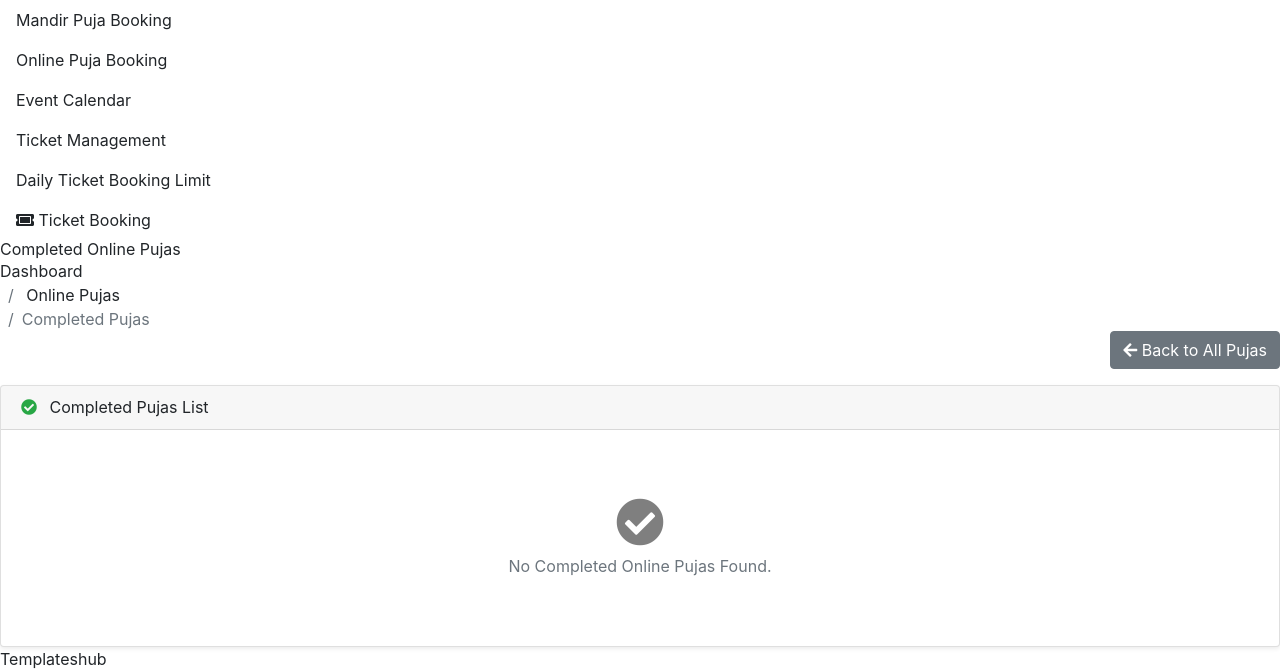
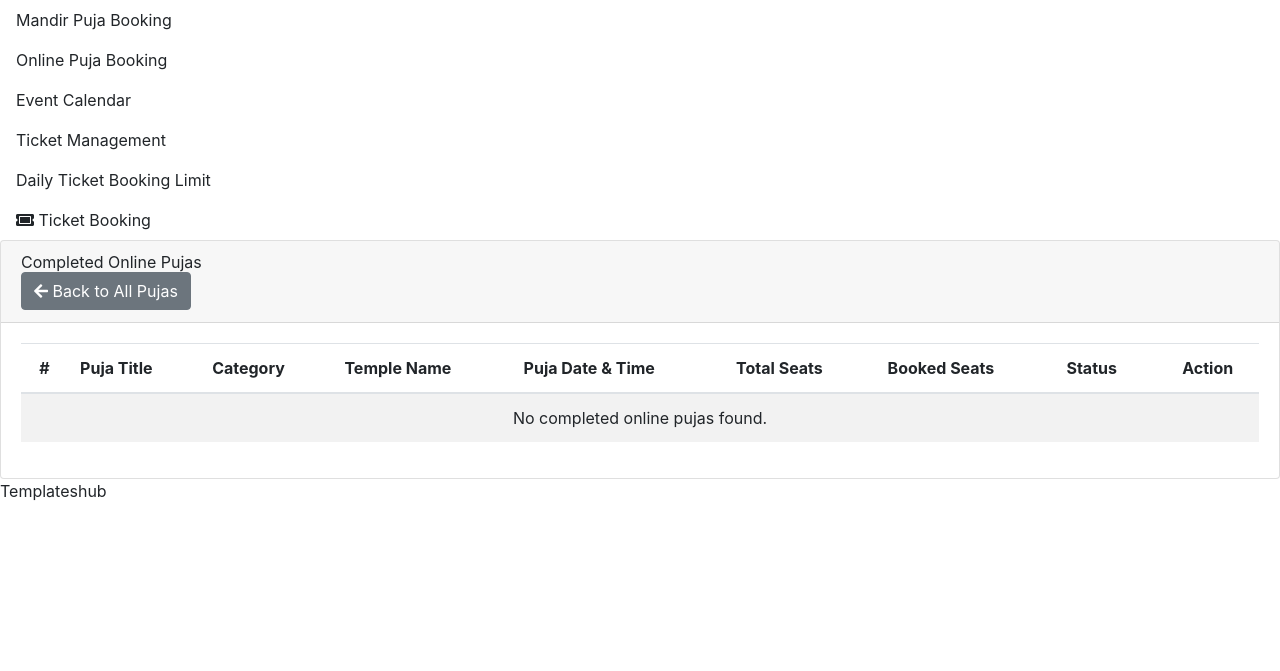
Before and after one commit to DevilShekhar/mandirpoojabooking, a Laravel app: page /online-pujas/completed in a window 1280 px wide. Shown: the part 1174-1845 px from the top of the page. After the commit the page ends 1675 px from the top, so only its background shows below. Run offline with Laravel 12, Linux system fonts and the light colour scheme; a user stored in the database is signed in; tables that the repository leaves empty hold one stand-in row (values such as "Sample post"); grey boxes marked "Sample" are stand-in pictures; style sheets or scripts are compiled from the project's sources; parts of the project's set-up code (start-up, migrations or seed data) failed here and were passed over; some libraries are stand-ins or nearby versions.

Commit message:
datables issue solve

```diff
--- a/app/Http/Controllers/Admin/OnlinePujaController.php
+++ b/app/Http/Controllers/Admin/OnlinePujaController.php
@@ -77,7 +77,7 @@ class OnlinePujaController extends Controller
         $onlinePujas = OnlinePuja::with(['category', 'creator'])
             ->where('status', 2)
             ->latest()
-            ->paginate(10);
+            ->get();
         return view('admin.online-pujas.completed', compact('onlinePujas'));
     }
     public function create()
--- a/app/Http/Controllers/Admin/TempleDailyTicketLimitController.php
+++ b/app/Http/Controllers/Admin/TempleDailyTicketLimitController.php
@@ -45,7 +45,7 @@ class TempleDailyTicketLimitController extends Controller
         ])
             ->whereIn('temple_id', $templeIds)
             ->latest()
-            ->paginate(15);
+            ->get();
 
         return view('admin.temple-daily-ticket-limits.index', compact('limits'));
     }
--- a/app/Http/Controllers/Admin/TicketPriceController.php
+++ b/app/Http/Controllers/Admin/TicketPriceController.php
@@ -44,7 +44,7 @@ class TicketPriceController extends Controller
             ->where('temple_id', $temple->id)
             ->where('created_by', auth()->id())
             ->latest()
-            ->paginate(10);
+            ->get();
 
         return view('admin.ticket-prices.index', compact('ticketPrices'));
     }
--- a/resources/views/admin/online-pujas/completed.blade.php
+++ b/resources/views/admin/online-pujas/completed.blade.php
@@ -1,120 +1,143 @@
 @can('online-puja.completed')
 @extends('admin.layouts.app')
-
 @section('title', 'Completed Online Pujas')
-
 @section('content')
-
 <section class="section">
-
-    {{-- Page Header --}}
-    <div class="section-header">
-        <h1>Completed Online Pujas</h1>
-
-        <div class="section-header-breadcrumb">
-            <div class="breadcrumb-item">
-                <a href="{{ route('dashboard') }}">Dashboard</a>
-            </div>
-            <div class="breadcrumb-item">
-                <a href="{{ route('online-pujas.index') }}">Online Pujas</a>
-            </div>
-            <div class="breadcrumb-item active">Completed Pujas</div>
-        </div>
-    </div>
-
     <div class="section-body">
-
-        {{-- Top Actions --}}
-        <div class="row mb-3">
-            <div class="col-12 text-right">
-                <a href="{{ route('online-pujas.index') }}" class="btn btn-secondary">
-                    <i class="fas fa-arrow-left"></i> Back to All Pujas
+        <div class="row">
+            <div class="col-12">
+                <div class="card">
+                    <div class="card-header">
+                        <h4>Completed Online Pujas</h4>
+                        <div class="card-header-action">
+                            <a href="{{ route('online-pujas.index') }}"
+                               class="btn btn-secondary">
+                                <i class="fas fa-arrow-left"></i>
+                                Back to All Pujas
                             </a>
                         </div>
                     </div>
-
-        {{-- Completed Pujas Table Card --}}
-        <div class="row">
-            <div class="col-12">
-                <div class="card shadow-sm">
-                    <div class="card-header">
-                        <h4><i class="fas fa-check-circle text-success mr-2"></i> Completed Pujas List</h4>
+                    <div class="card-body">
+                        @if(session('success'))
+                            <div class="alert alert-success alert-dismissible fade show">
+                                {{ session('success') }}
+                                <button type="button" class="close" data-dismiss="alert">
+                                    <span>&times;</span>
+                                </button>
                             </div>
-
-                    <div class="card-body">
-                        @if($onlinePujas->count() > 0)
+                        @endif
+                        @if(session('error'))
+                            <div class="alert alert-danger alert-dismissible fade show">
+                                {{ session('error') }}
+                                <button type="button" class="close" data-dismiss="alert">
+                                    <span>&times;</span>
+                                </button>
+                            </div>
+                        @endif
                         <div class="table-responsive">
-                                <table class="table table-bordered table-striped table-hover align-middle">
+                            <table class="table table-striped" id="table-1">
                                 <thead>
-                                        <tr class="table-secondary">
-                                            <th width="5%">#</th>
+                                    <tr>
+                                        <th class="text-center">#</th>
                                         <th>Puja Title</th>
                                         <th>Category</th>
                                         <th>Temple Name</th>
                                         <th>Puja Date & Time</th>
+                                        <th>Total Seats</th>
+                                        <th>Booked Seats</th>
                                         <th>Status</th>
-                                            <th width="15%" class="text-center">Action</th>
+                                        <th class="text-center">Action</th>
                                     </tr>
                                 </thead>
                                 <tbody>
-                                        @foreach($onlinePujas as $key => $puja)
+                                    @forelse($onlinePujas as $puja)
                                         <tr>
-                                                <td>{{ $onlinePujas->firstItem() + $key }}</td>
-                                                <td><strong>{{ $puja->title ?? '-' }}</strong></td>
+                                            <td class="text-center">
+                                                {{ $loop->iteration }}
+                                            </td>
                                             <td>
-                                                    <span class="badge badge-light text-dark border">
-                                                        {{ $puja->category->name ?? '-' }}
+                                                <strong>
+                                                    {{ $puja->title ?? 'N/A' }}
+                                                </strong>
+                                            </td>
+                                            <td>
+                                                {{ $puja->category->name ?? 'N/A' }}
+                                            </td>
+                                            <td>
+                                                {{ $puja->temple_name ?? 'N/A' }}
+                                            </td>
+                                            <td>
+                                                @if($puja->puja_datetime)
+                                                    {{ \Illuminate\Support\Carbon::parse($puja->puja_datetime)->format('d-m-Y h:i A') }}
+                                                @else
+                                                    N/A
+                                                @endif
+                                            </td>
+                                            <td>
+                                                <span class="badge badge-primary">
+                                                    {{ $puja->total_seat ?? 0 }}
                                                 </span>
                                             </td>
-                                                <td>{{ $puja->temple_name ?? '-' }}</td>
                                             <td>
-                                                    <i class="far fa-calendar-alt text-muted mr-1"></i>
-                                                    {{ $puja->puja_datetime ? \Carbon\Carbon::parse($puja->puja_datetime)->format('d-m-Y h:i A') : '-' }}
+                                                <span class="badge badge-info">
+                                                    {{ $puja->booked_seat ?? 0 }}
+                                                </span>
                                             </td>
                                             <td>
-                                                    <span class="badge badge-info px-3 py-2">Completed</span>
+                                                <span class="badge badge-success">
+                                                    Completed
+                                                </span>
                                             </td>
                                             <td class="text-center">
-                                                   <a href="{{ route('online-pujas.bookings', $puja->id) }}"
-                                                       class="btn btn-sm btn-success mr-2"
-                                                       title="Customer Bookings">
+                                                <a href="{{ route('online-pujas.bookings', $puja->id) }}" class="btn btn-success btn-sm" title="Customer Bookings">
                                                     <i class="fas fa-calendar-check"></i>
                                                 </a>
-                                                    <a href="{{ route('online-pujas.show', $puja->id) }}"
-                                                       class="btn btn-sm btn-info mr-2"
-                                                       title="View Online Puja">
+                                                <a href="{{ route('online-pujas.show', $puja->id) }}" class="btn btn-info btn-sm" title="View Online Puja">
                                                     <i class="fas fa-eye"></i>
                                                 </a>
                                             </td>
                                         </tr>
-                                        @endforeach
+                                    @empty
+                                        <tr>
+                                            <td colspan="9" class="text-center">
+                                                No completed online pujas found.
+                                            </td>
+                                        </tr>
+                                    @endforelse
                                 </tbody>
                             </table>
-                            </div>
-
-                            {{-- Pagination Links --}}
-                            <div class="card-footer px-0 pb-0">
-                                <div class="d-flex justify-content-center">
-                                    {{ $onlinePujas->links() }}
-                                </div>
-                            </div>
-                        @else
-                            <div class="text-center text-muted py-5">
-                                <i class="fas fa-check-circle fa-3x mb-2 text-black-50"></i>
-                                <p class="mb-0">No Completed Online Pujas Found.</p>
-                            </div>
-                        @endif
                         </div>
                     </div>
                 </div>
             </div>
-
         </div>
-
+    </div>
 </section>
-
 @endsection
-
+@push('scripts')
+<script>
+    $(document).ready(function () {
+        $('#table-1').DataTable({
+            ordering: true,
+            searching: true,
+            paging: true,
+            info: true,
+            pageLength: 10,
+            lengthMenu: [
+                [10, 25, 50, 100, -1],
+                [10, 25, 50, 100, 'All']
+            ],
+            columnDefs: [
+                {
+                    orderable: false,
+                    targets: [0, 8]
+                }
+            ],
+            order: [[1, 'asc']]
+        });
+    });
+</script>
+@endpush
 @else
     @php
         abort(403);
```
Also changed, not shown: resources/views/admin/temple-daily-ticket-limits/index.blade.php (+58 -36 lines), resources/views/admin/ticket-prices/index.blade.php (+49 -44 lines). Lines whose indentation alone changed are shown as unchanged.
